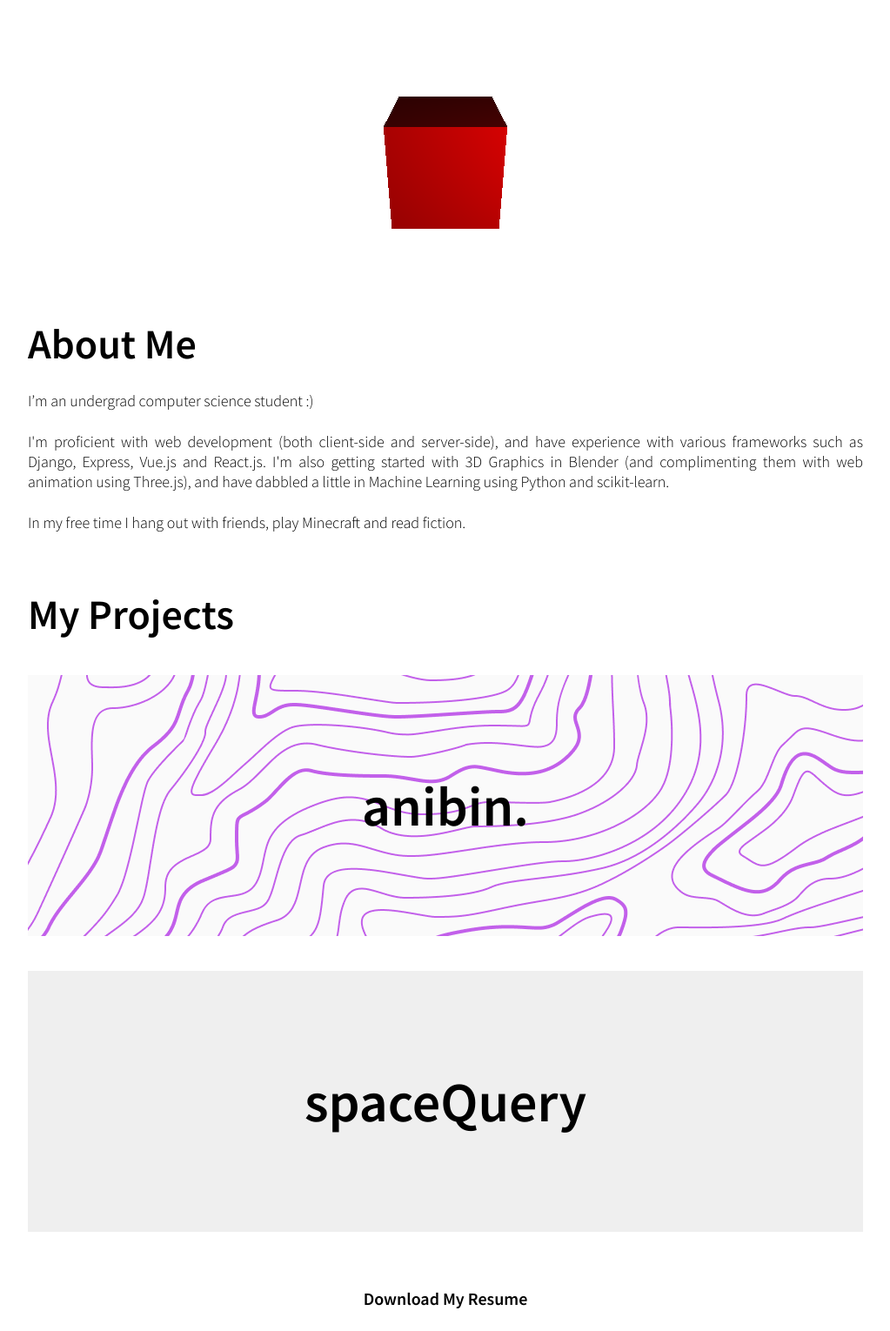
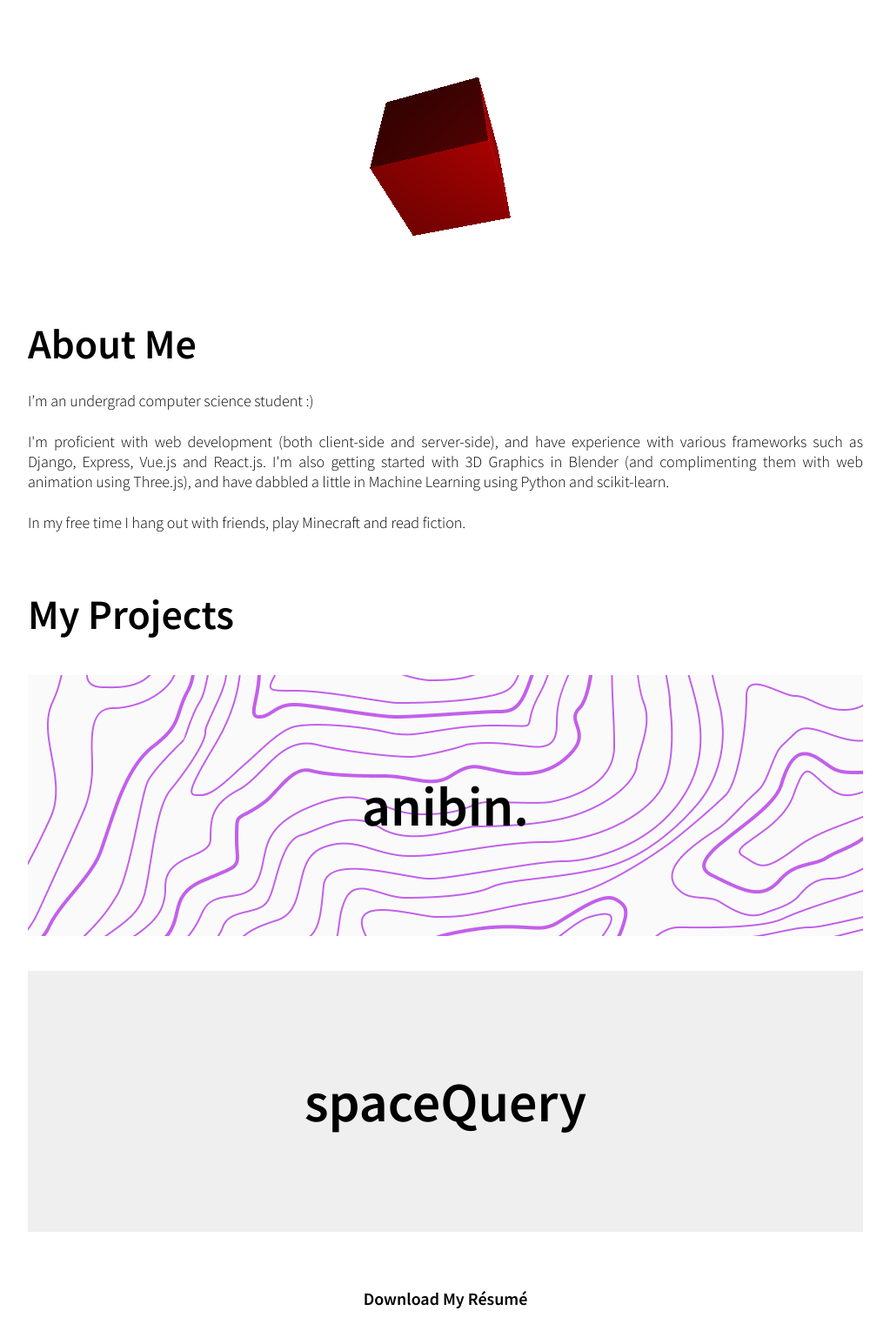
Before and after one commit to anirudhgray/portfolio, a website built with Vite: page index.html in a window 1280 px wide. Shown: the part 310-1840 px from the top of the page at 87% size, without its empty margins (128-1151 px from the left). Built offline with nearby package versions, Linux system fonts and the light colour scheme; no server answers.

Commit message:
Animate cube.

```diff
--- a/donut.js
+++ b/donut.js
@@ -73,6 +73,9 @@ const tick = () => {
   // Update controls
   controls.update();
 
+  cube.rotation.x +=0.001
+  cube.rotation.y +=0.001
+
   // Render
   renderer.render(scene, camera);
 
--- a/index.html
+++ b/index.html
@@ -53,7 +53,7 @@
       <div class="resume">
         <a class="text-center download" target="_blank"
           href="https://drive.google.com/file/d/1sXm4u_KT5GagBk7mcmtDxbfHwoLTT3FB/view?usp=sharing">Download My
-          Resume</a>
+          Résumé</a>
       </div>
       <div class="spotify">
         <i class="h2 fa-brands fa-spotify"></i>
```
